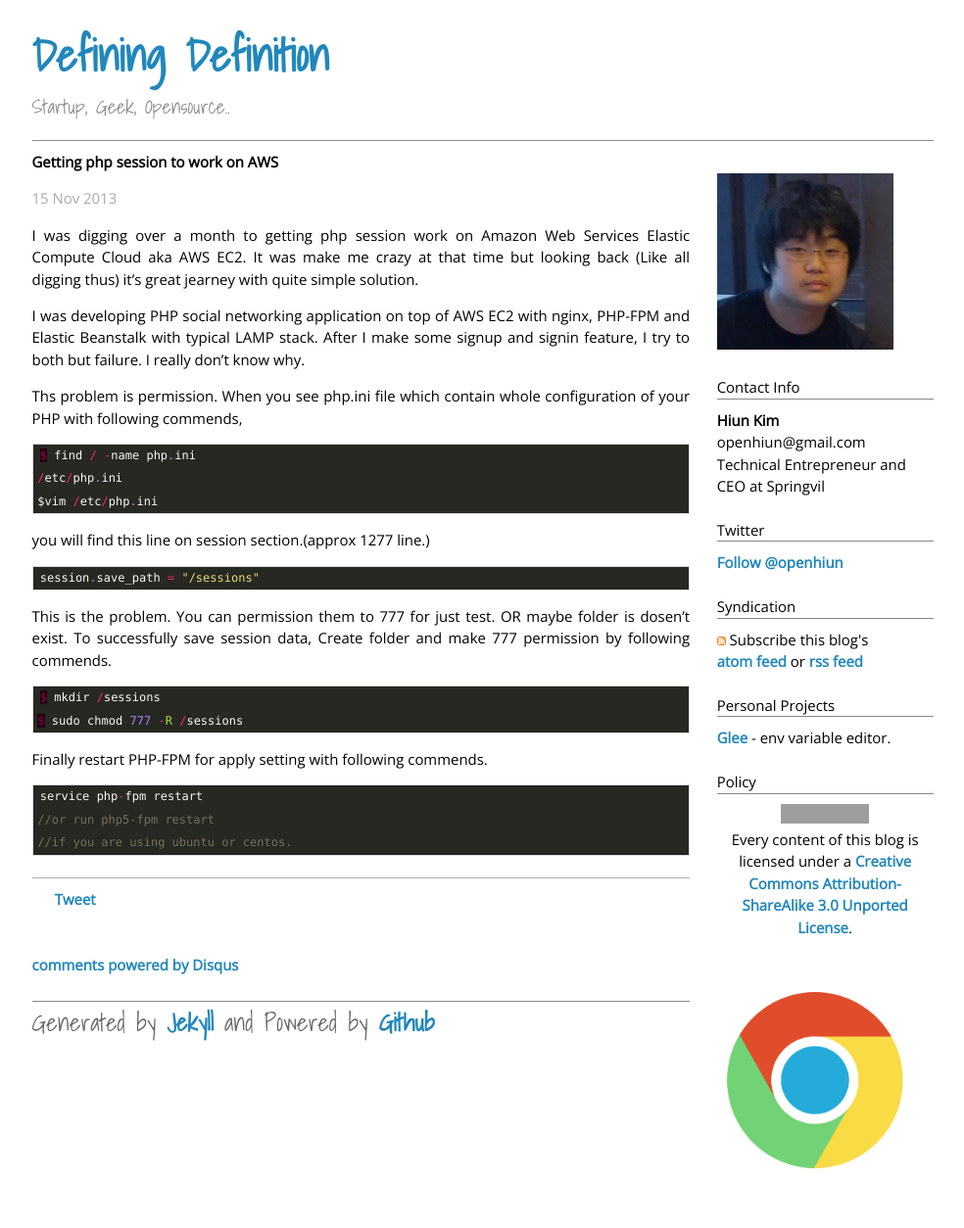
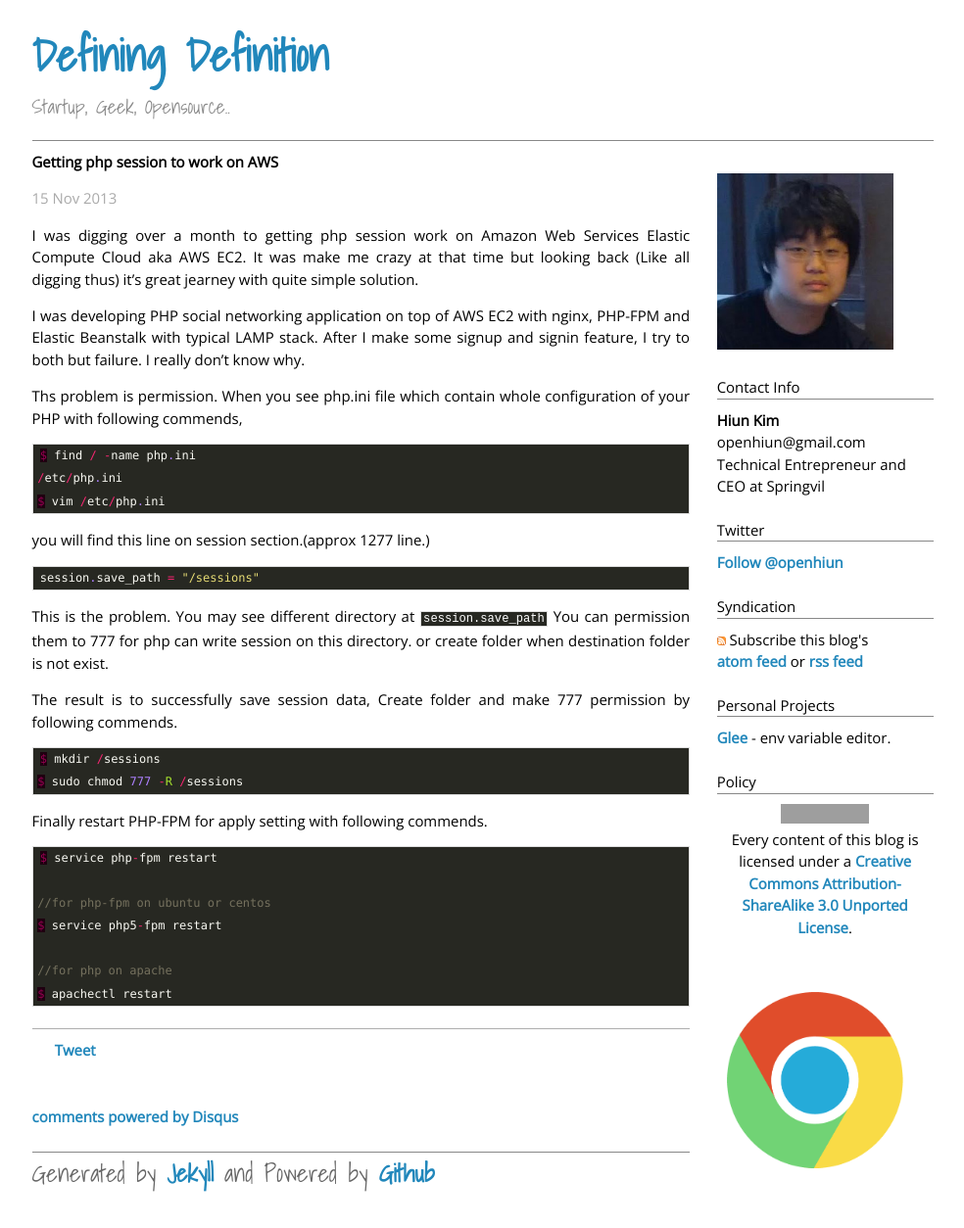
Before and after one commit to Gorski4123/openhiun.github.com, a Jekyll site: the page built from _posts/2013-11-15-php-session-on-aws.md, in a window 1280 px wide. Shown: the whole page at 98% size, without its empty margins (160-1144 px from the left). Built offline with Jekyll 4.4.1, drawn with Linux system fonts in a browser that asks for light colours; Markdown is read by kramdown in place of the engine named in the settings; comment, search, counter and statistics services are not loaded; before the commit the page ends 1203 px from its top, so only the background shows below that; grey boxes are pictures that could not be loaded.

Commit message:
Update 2013-11-15-php-session-on-aws.md

```diff
--- a/_posts/2013-11-15-php-session-on-aws.md
+++ b/_posts/2013-11-15-php-session-on-aws.md
@@ -16,7 +16,7 @@ Ths problem is permission. When you see php.ini file which contain whole configu
 {% highlight php %}
 $ find / -name php.ini
 /etc/php.ini
-$vim /etc/php.ini
+$ vim /etc/php.ini
 {% endhighlight %}
 
 you will find this line on session section.(approx 1277 line.)
@@ -25,8 +25,10 @@ you will find this line on session section.(approx 1277 line.)
 session.save_path = "/sessions"
 {% endhighlight %}
 
-This is the problem. You can permission them to 777 for just test. OR maybe folder is dosen't exist.
-To successfully save session data, Create folder and make 777 permission by following commends.
+This is the problem. You may see different directory at ``session.save_path``
+You can permission them to 777 for php can write session on this directory. or create folder when destination folder is not exist.
+
+The result is to successfully save session data, Create folder and make 777 permission by following commends.
 
 {% highlight php %}
 $ mkdir /sessions
@@ -35,7 +37,11 @@ $ sudo chmod 777 -R /sessions
 
 Finally restart PHP-FPM for apply setting with following commends.
 {% highlight php %}
-service php-fpm restart
-//or run php5-fpm restart
-//if you are using ubuntu or centos.
+$ service php-fpm restart
+
+//for php-fpm on ubuntu or centos
+$ service php5-fpm restart
+
+//for php on apache
+$ apachectl restart
 {% endhighlight %}
```
